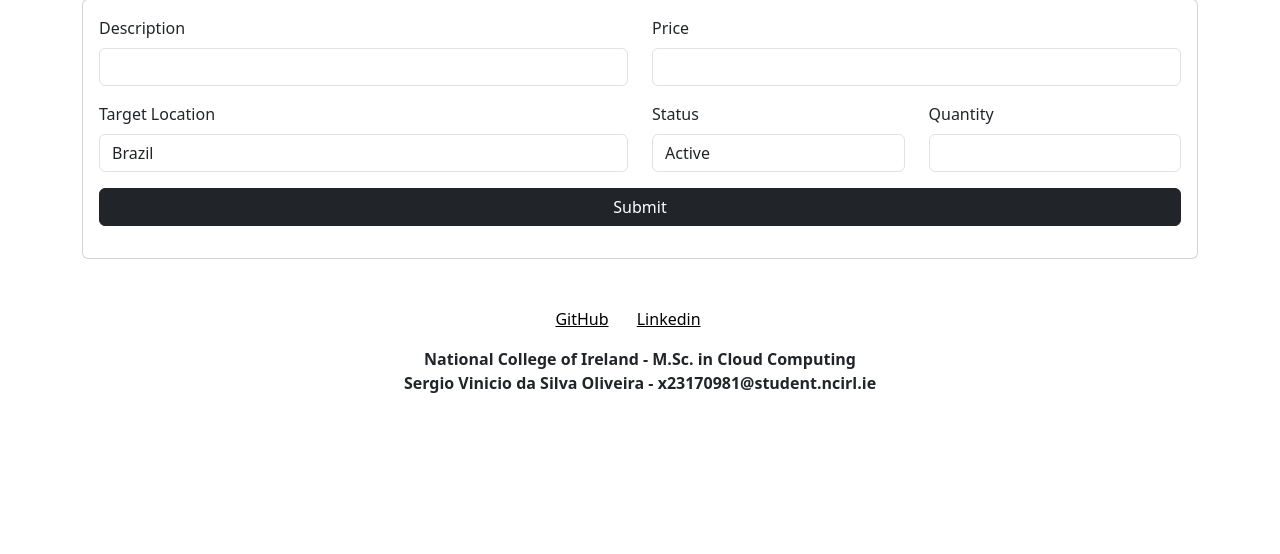
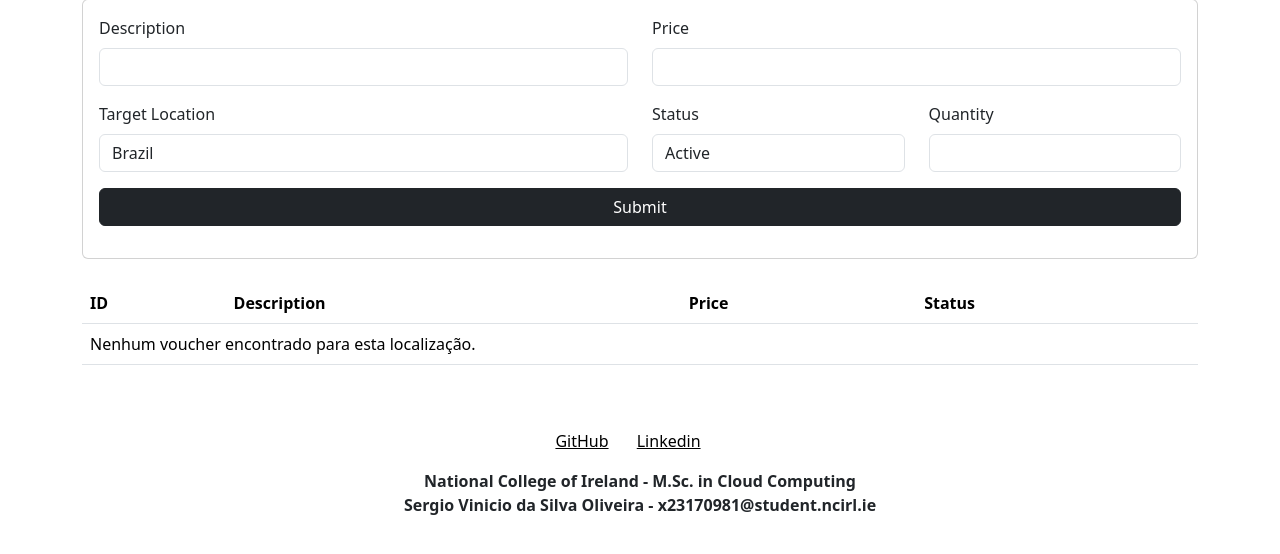
Before and after one commit to sergio-oliveira-br/safetrade_admin_service, a Django app: page /vouchers/ in a window 1280 px wide. Shown: the part 73-627 px from the top of the page. Run offline with Django 5.2, Linux system fonts and the light colour scheme; data that the repository does not hold is empty.

Commit message:
Update vouchers.html
act:
-> table invoked

```diff
--- a/vouchers/templates/core/vouchers.html
+++ b/vouchers/templates/core/vouchers.html
@@ -39,5 +39,10 @@
 
          <button type="submit" class="mb-3 col-12 btn btn-dark">Submit</button>
     </form>
+    <br>
+
+{#    Get the tables from other HTML#}
+    {% include 'core/_voucher_table.html' %}
+
 
 {% endblock %}
```
